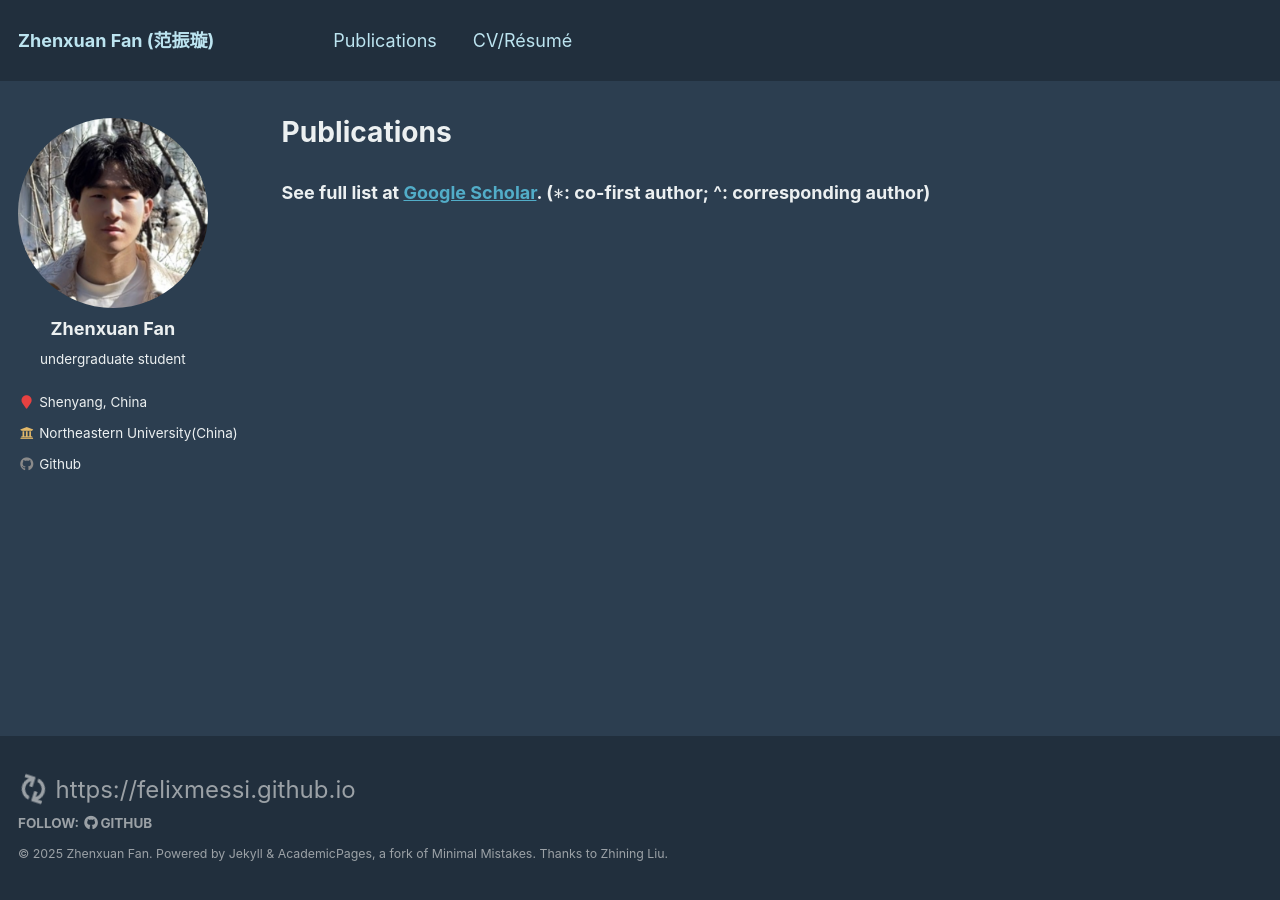
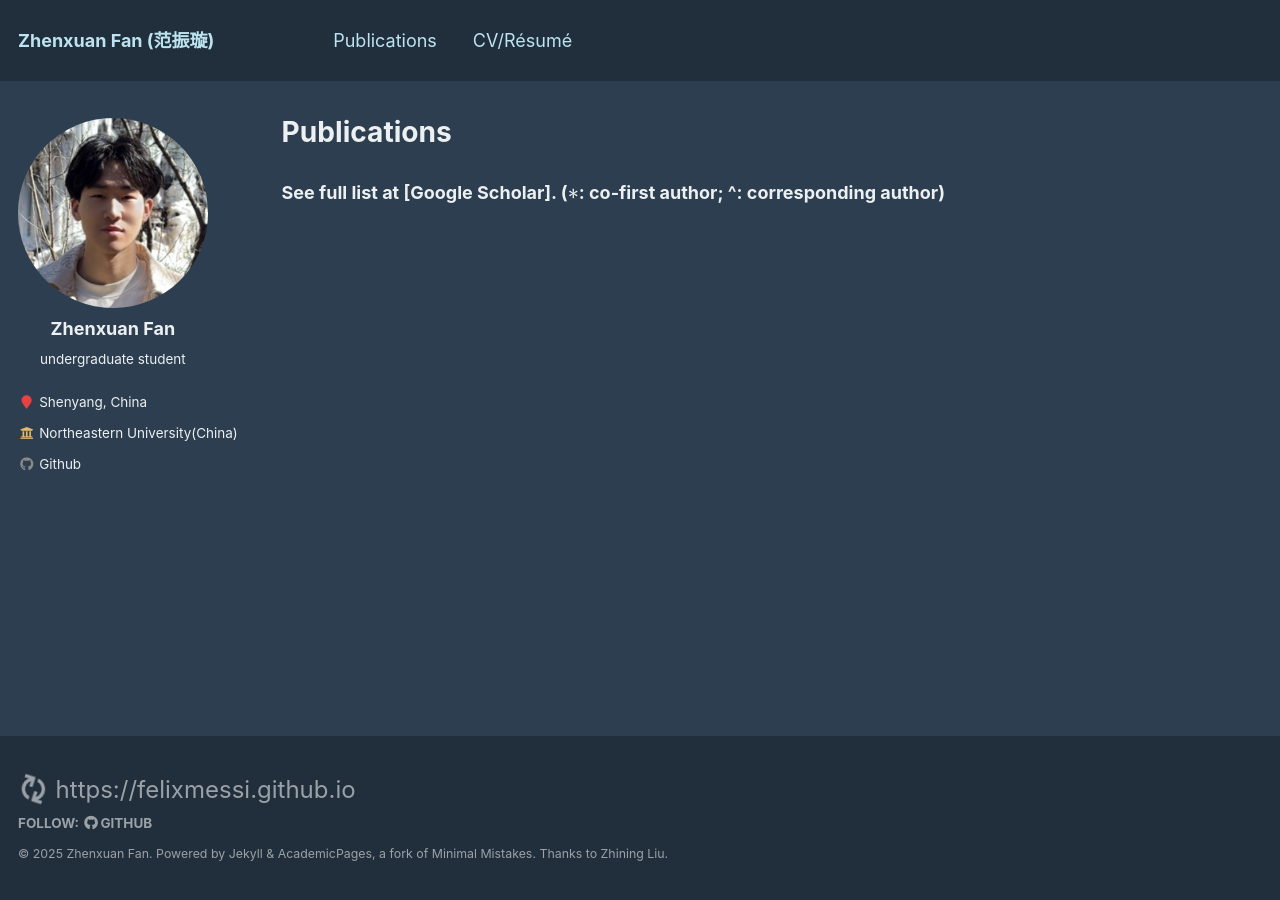
Before and after one commit to fanzhenxuan/fanzhenxuan.github.io, a Jekyll site: the page built from _pages/publications.md, in a window 1280 px wide. Built offline with Jekyll 4.4.1, drawn with Linux system fonts in a browser that asks for light colours; formulas are drawn with MathJax 3; part of the change alters nothing that is shown.

```diff
--- a/_pages/publications.md
+++ b/_pages/publications.md
@@ -15,7 +15,7 @@ author_profile: true
   {% include archive-single.html %}
 {% endfor %} -->
 
-### See full list at [Google Scholar](https://scholar.google.com/citations?user=7DnpUlIAAAAJ). ($\*$: co-first author;  ^: corresponding author)
+### See full list at [Google Scholar]. ($\*$: co-first author;  ^: corresponding author)
 
 <table style="width:100%;border:None;border-spacing:0px;border-collapse:separate;margin-right:0;margin-left:0;font-size:0.95em;">
 
```
